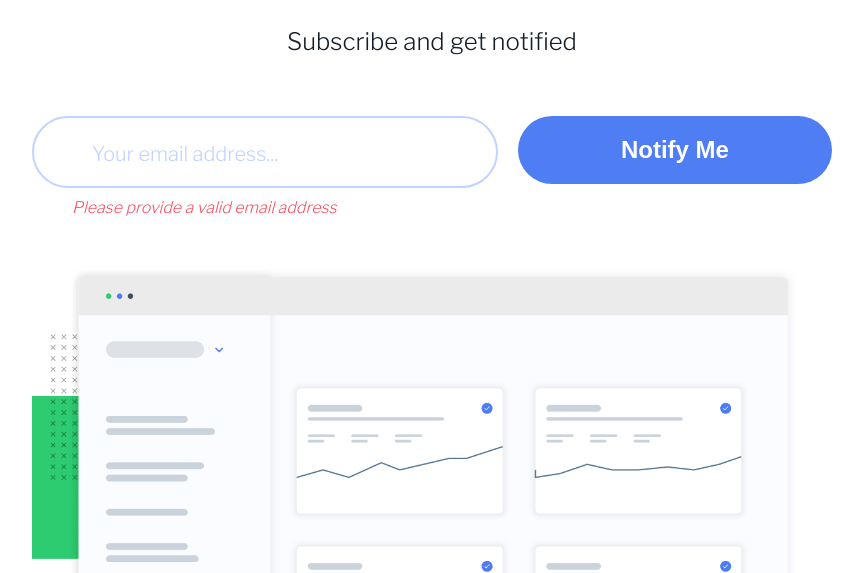
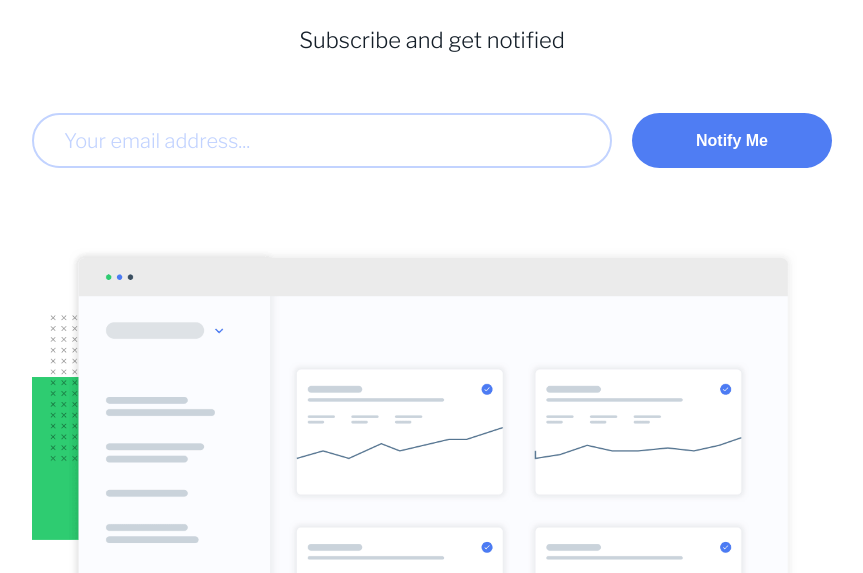
Before and after one commit to thiago-hds/frontend-mentor-solutions, a plain HTML site: page newbie/ping-coming-soon-page/index.html in a window 1280 px wide. Shown: the part 227-800 px from the top of the page, without its empty margins (208-1071 px from the left). Drawn offline with nearby package versions, Linux system fonts and the light colour scheme.

Commit message:
ping-coming-soon-page: finish challenge

```diff
--- a/newbie/ping-coming-soon-page/index.html
+++ b/newbie/ping-coming-soon-page/index.html
@@ -11,6 +11,7 @@
 			sizes="32x32"
 			href="./images/favicon-32x32.png"
 		/>
+
 		<link rel="preconnect" href="https://fonts.googleapis.com" />
 		<link rel="preconnect" href="https://fonts.gstatic.com" crossorigin />
 		<link
@@ -18,6 +19,7 @@
 			rel="stylesheet"
 		/>
 		<link rel="stylesheet" href="styles/style.css" />
+		<script defer src="scripts/script.js"></script>
 
 		<title>Frontend Mentor | Ping coming soon page</title>
 	</head>
@@ -29,21 +31,23 @@
 				We are launching <span class="accent">soon!</span>
 			</h1>
 			<p class="info">Subscribe and get notified</p>
-			<form action="#" class="subscription-form">
+			<form action="/" class="subscription-form">
 				<div class="input-group">
 					<input
 						class="input"
-						type="email"
+						type="text"
 						name="email"
 						id="email"
-						placeholder=""
+						placeholder="Your email address..."
+						aria-label="Your email address"
 					/>
-					<label class="input-label" for="email"
-						>Your email address...</label
-					>
-					<span class="error" aria-live="assertive" aria-atomic="true"
-						>Please provide a valid email address</span
-					>
+
+					<span
+						id="email-error"
+						class="error-container hidden"
+						aria-live="assertive"
+						aria-atomic="true"
+					></span>
 				</div>
 				<button class="button" type="submit">Notify Me</button>
 			</form>
@@ -56,7 +60,7 @@
 
 			<div class="social-container">
 				<a href="#">
-					<div class="social-icon-container">
+					<div class="social">
 						<ion-icon
 							class="social-icon"
 							name="logo-facebook"
@@ -67,7 +71,7 @@
 				</a>
 
 				<a href="#">
-					<div class="social-icon-container">
+					<div class="social">
 						<ion-icon
 							class="social-icon"
 							name="logo-twitter"
@@ -78,7 +82,7 @@
 				</a>
 
 				<a href="#">
-					<div class="social-icon-container">
+					<div class="social">
 						<ion-icon
 							class="social-icon"
 							name="logo-instagram"
--- /dev/null
+++ b/newbie/ping-coming-soon-page/scripts/script.js
@@ -0,0 +1,27 @@
+const form = document.querySelector('.subscription-form');
+const emailInput = document.querySelector('.input');
+const errorContainer = document.querySelector('.error-container');
+
+const emailRegex =
+	/^[a-zA-Z0-9\.!#$%&’*+/=?^_`{|}~-]+@[a-zA-Z0-9-]+(?:\.[a-zA-Z0-9-]+)*$/;
+
+const setValidationErrors = function () {
+	errorContainer.textContent = 'Please provide a valid email address';
+	errorContainer.classList.remove('hidden');
+
+	emailInput.classList.add('input--error');
+	emailInput.setAttribute('aria-invalid', true);
+	emailInput.setAttribute('aria-describedBy', errorContainer.id);
+};
+
+const handleSubmit = function (e) {
+	const email = emailInput.value;
+	if (!emailRegex.test(email)) {
+		e.preventDefault();
+		setValidationErrors();
+		return;
+	}
+};
+
+form.addEventListener('submit', handleSubmit);
+form.noValidate = true;
--- a/newbie/ping-coming-soon-page/styles/style.css
+++ b/newbie/ping-coming-soon-page/styles/style.css
@@ -5,6 +5,10 @@
 	padding: 0;
 	margin: 0;
 	box-sizing: border-box;
+}
+
+*:focus {
+	outline: 2px solid var(--gray);
 }
 
 :root {
@@ -26,7 +30,7 @@ body {
 	background: var(--white);
 }
 
-/* ---- REUSABLE COMPONENTS ---- */
+/* ---- REUSABLE CLASSES ---- */
 
 .container {
 	display: grid;
@@ -37,6 +41,11 @@ body {
 	padding: 10rem 0;
 }
 
+.hidden {
+	display: none;
+}
+
+/* ---- HEADER ---- */
 .logo {
 	margin-bottom: 4rem;
 	width: 10rem;
@@ -58,17 +67,18 @@ body {
 .info {
 	margin-bottom: 6rem;
 	color: var(--very-dark-blue);
-	font-size: 2.4rem;
+	font-size: 2.2rem;
 	font-weight: 300;
 	font-family: inherit;
 }
 
+/* ---- SUBSCRIPTION FORM ---- */
 .subscription-form {
 	display: flex;
 	flex-direction: column;
 	gap: 2rem;
 	width: 100%;
-	margin-bottom: 4rem;
+	margin-bottom: 6rem;
 }
 
 .input-group {
@@ -77,23 +87,20 @@ body {
 
 .input {
 	width: 100%;
-	padding: 2rem 6rem;
+	padding: 0 3rem;
 	border: 2px solid var(--pale-blue);
 	border-radius: 100px;
-	font-size: 2.4rem;
+	font-size: 2rem;
 	font-weight: 300;
+	height: 5.5rem;
+	font-family: inherit;
 }
 
-.input:focus,
-.button:focus {
-	outline: 2px solid var(--very-dark-blue);
-}
-
-.input-label {
+.input::placeholder {
 	color: var(--pale-blue);
-	position: absolute;
-	top: 2.6rem;
-	left: 6rem;
+	/* position: absolute; */
+	/* top: 2.6rem; */
+	/* left: 6rem; */
 	font-size: 2rem;
 }
 
@@ -106,12 +113,12 @@ body {
 	border: 1px solid var(--light-red);
 }
 
-.error {
+.error-container {
 	display: block;
-	font-size: 1.6rem;
+	font-size: 1.4rem;
 	font-style: italic;
 	color: var(--light-red);
-	padding: 1rem 4rem;
+	padding: 1rem 3rem;
 	text-align: center;
 	font-weight: 300;
 }
@@ -119,31 +126,33 @@ body {
 .button {
 	width: 100%;
 	border: none;
-	padding: 2rem 6rem;
+	padding: 0 2rem;
 	background: var(--blue);
 	border-radius: 100px;
 	color: var(--white);
 	font-weight: 600;
-	font-size: 2.4rem;
+	font-size: 1.6rem;
 	cursor: pointer;
+	height: 5.5rem;
 }
 
 .button:hover {
 	background: var(--light-blue);
 }
 
+/* ---- IMAGE AND SOCIAL LINKS ---- */
 .image {
-	margin-bottom: 10rem;
+	margin-bottom: 6rem;
 	max-width: 100%;
 }
 
 .social-container {
 	display: flex;
 	gap: 2rem;
-	margin-bottom: 2rem;
+	margin-bottom: 3rem;
 }
 
-.social-icon-container {
+.social {
 	width: 5.5rem;
 	height: 5.5rem;
 
@@ -155,7 +164,7 @@ body {
 	align-items: center;
 }
 
-.social-icon-container:hover {
+.social:hover {
 	background: var(--blue);
 }
 
@@ -164,11 +173,13 @@ body {
 	height: 100%;
 	color: var(--blue);
 }
-.social-icon-container:hover .social-icon {
+
+.social:hover .social-icon {
 	color: var(--white);
 }
+
 .copyright {
-	font-size: 1.8rem;
+	font-size: 1.2rem;
 	color: var(--gray);
 }
 
@@ -202,14 +213,15 @@ body {
 	}
 
 	.input-group {
-		width: 60%;
+		flex: 1;
 	}
 
-	.error {
+	.error-container {
 		text-align: left;
 	}
 
 	.button {
-		width: 40%;
+		min-width: 25%;
+		flex: 0 0;
 	}
 }
```
